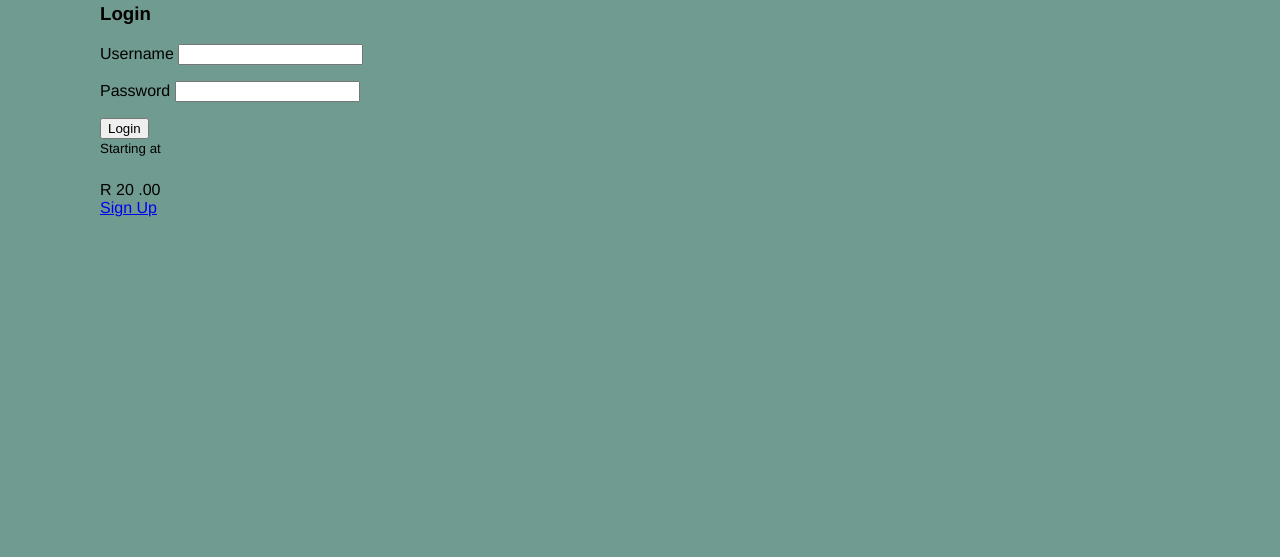
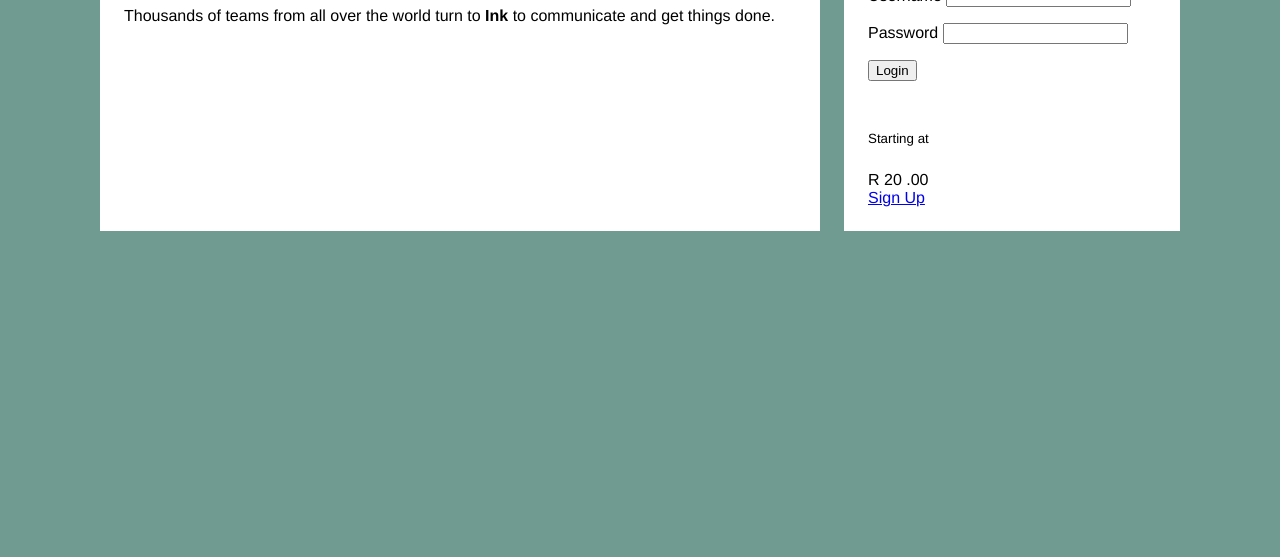
Before and after one commit to amhlongo-dvt/dvt-fullstackdeveopler-roadmap, a plain HTML site: page practice/chapter4/index.html in a window 1280 px wide. Shown: the part 243-800 px from the top of the page. Drawn offline with Linux system fonts and the light colour scheme.

Commit message:
styled the main content

```diff
--- a/practice/chapter4/style.css
+++ b/practice/chapter4/style.css
@@ -42,3 +42,21 @@ body {
 .site-nav > .nav-right {
     margin-inline-start: auto;
 }
+
+.title {
+    padding: 1.5em;
+    background-color: #fff;
+}
+
+.flex {
+    display: flex;
+    margin-left: auto;
+    gap: var(--gap-size);
+}
+
+.column-main {
+    flex: 2;
+}
+.column-sidebar {
+    flex: 1;
+}
```
